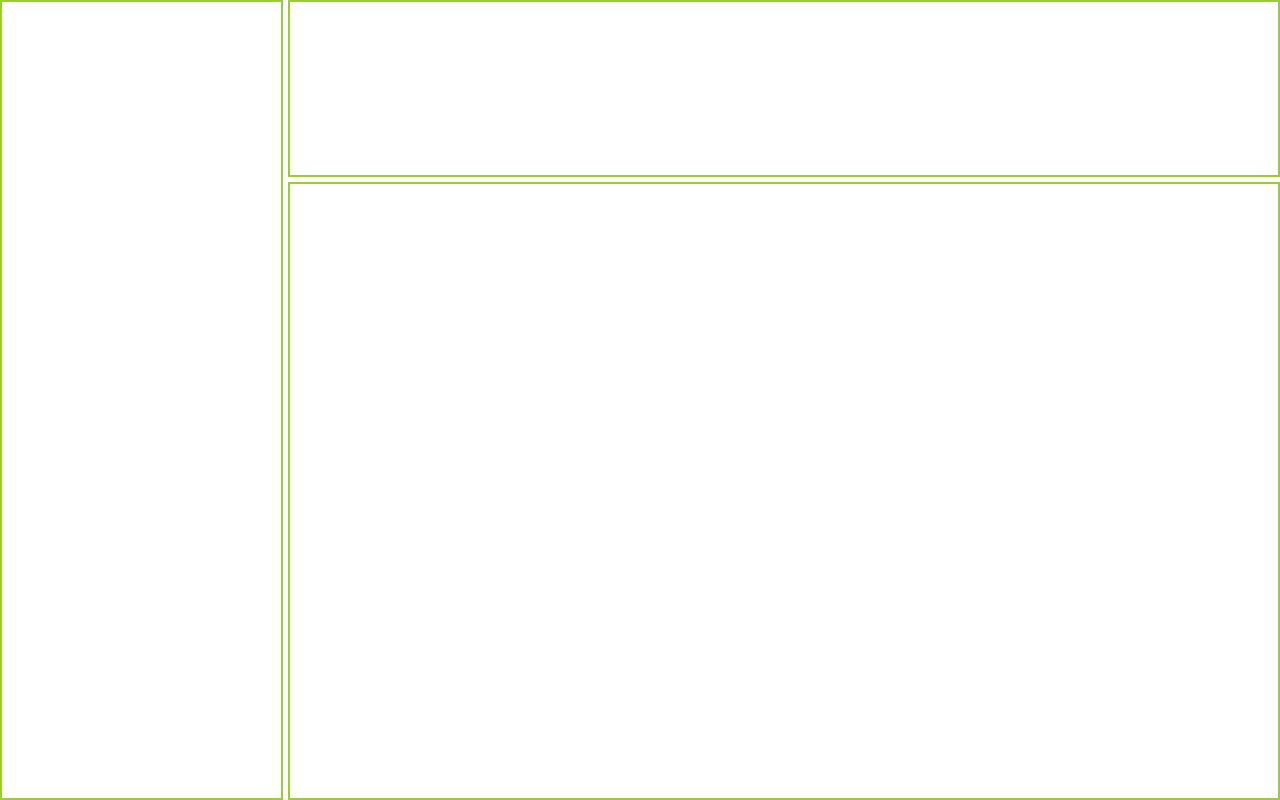
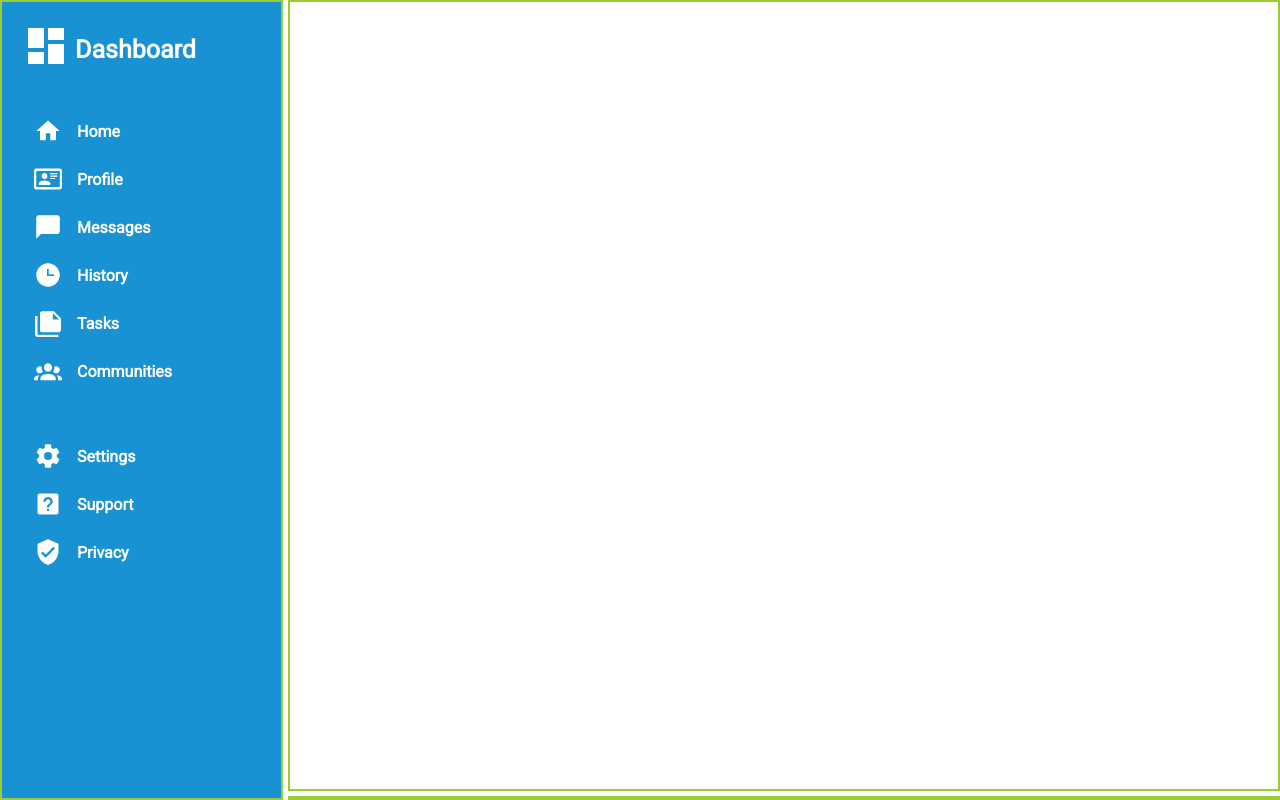
Before and after one commit to neil-justin/admin-dashboard, a plain HTML site: page index.html in a window 1280 px wide. Drawn offline with Linux system fonts and the light colour scheme.

Commit message:
Add and style the sidebar

```diff
--- a/index.html
+++ b/index.html
@@ -12,7 +12,53 @@
 
 <body>
     <header></header>
-    <div class="sidebar"></div>
+    <div class="sidebar">
+        <div class="page-logo">Dashboard</div>
+        <nav>
+            <ul>
+                <a href="#">
+                    <img class='icon' src="assets/icons/home.png" alt="Home icon">
+                    <li class="nav-link" id="home">Home</li>
+                </a>
+                <a href="#">
+                    <img class='icon' src="assets/icons/profile.png" alt="Profile icon">
+                    <li class="nav-link">Profile</li>
+                </a>
+                <a href="#">
+                    <img class='icon' src="assets/icons/messages.png" alt="Messages icon">
+                    <li class="nav-link">Messages</li>
+                </a>
+                <a href="#">
+                    <img class='icon' src="assets/icons/history.png" alt="History icon">
+                    <li class="nav-link">History</li>
+                </a>
+                <a href="#">
+                    <img class='icon' src="assets/icons/tasks.png" alt="Tasks icon">
+                    <li class="nav-link">Tasks</li>
+                </a>
+                <a href="#">
+                    <img class='icon' src="assets/icons/communities.png" alt="Communities icon">
+                    <li class='nav-link'>Communities</li>
+                </a>
+            </ul>
+        </nav>
+        <nav>
+            <ul>
+                <a href="#">
+                    <img class='icon' src="assets/icons/settings.png" alt="Settings icon">
+                    <li class="nav-link">Settings</li>
+                </a>
+                <a href="#">
+                    <img class='icon' src="assets/icons/support.png" alt="Support icon">
+                    <li class="nav-link">Support</li>
+                </a>
+                <a href="#">
+                    <img class='icon' src="assets/icons/privacy.png" alt="Privacy icon">
+                    <li class='nav-link'>Privacy</li>
+                </a>
+            </ul>
+        </nav>
+    </div>
     <main class="content"></main>
 </body>
 
--- a/style.css
+++ b/style.css
@@ -6,11 +6,25 @@
     box-sizing: border-box;
 }
 
+:root {
+    --secondary-color: #1992d4;
+}
+
+.icon {
+    width: 28px;
+    height: auto;
+}
+
+a {
+    text-decoration: none;
+    color: white;
+}
+
 body {
     font-family: 'Roboto', sans-serif;
     display: grid;
-    grid-template-columns: 1fr 3.5fr;
-    grid-template-rows: 1fr 3.5fr;
+    grid-template-columns: minmax(250px, 1fr) 3.5fr;
+    grid-template-rows: 3.5fr;
     grid-template-areas: 'sidebar header'
         'sidebar main-content';
     gap: 5px;
@@ -26,7 +40,47 @@ header {
 
 .sidebar {
     min-height: 100vh;
+    padding: 20px;
+    background-color: var(--secondary-color);
+    color: white;
+    display: flex;
+    flex-direction: column;
+    row-gap: 25px;
     grid-area: sidebar;
+}
+
+.page-logo {
+    display: flex;
+    align-items: center;
+    gap: 5px;
+    font-size: 25px;
+    font-weight: bold;
+}
+
+.page-logo::before {
+    content: url(./assets/icons/view-dashboard.png);
+}
+
+.page-logo:hover {
+    cursor: pointer;
+}
+
+nav ul {
+    display: grid;
+    row-gap: 20px;
+    padding-left: 12px;
+    list-style-type: none;
+}
+
+nav a {
+    display: flex;
+    align-items: center;
+    column-gap: 15px;
+}
+
+li.nav-link {
+    font-size: 16px;
+    font-weight: bold;
 }
 
 main.content {
```
Also changed, not shown: normalize.css.
